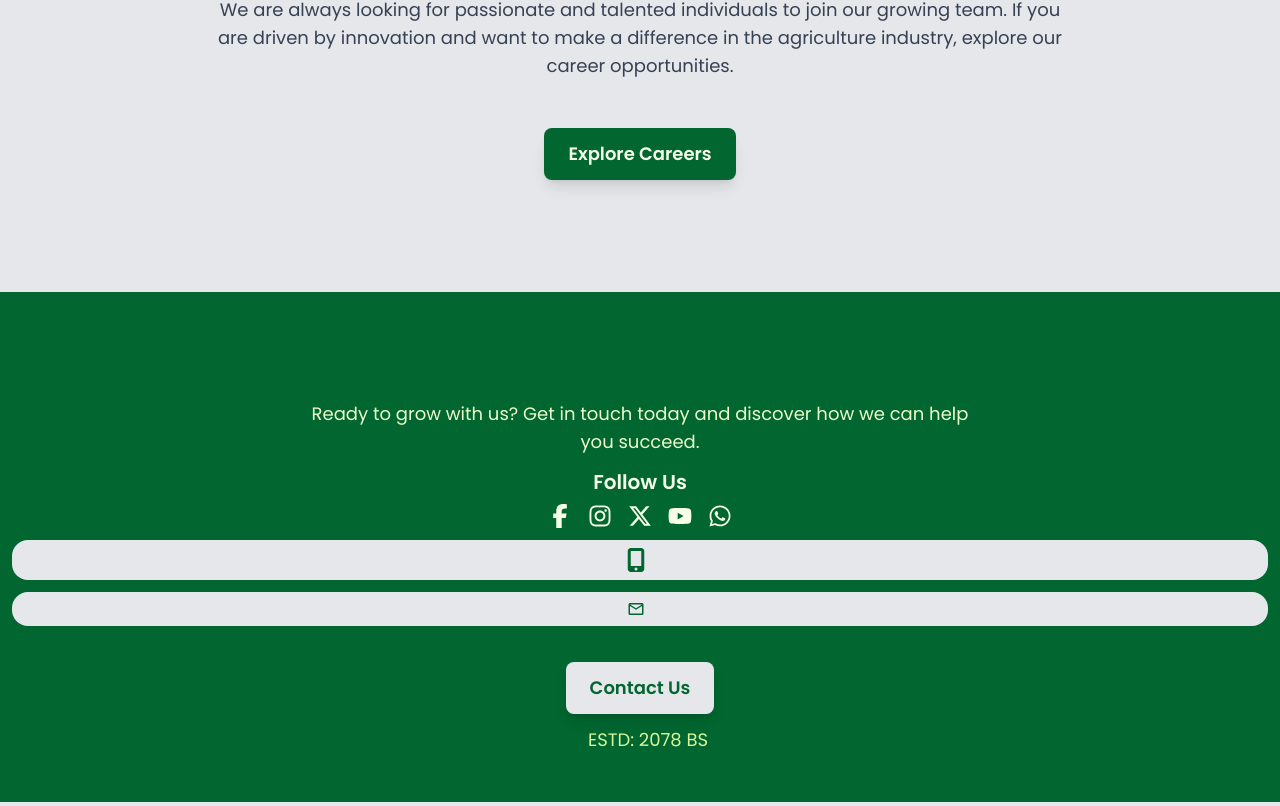
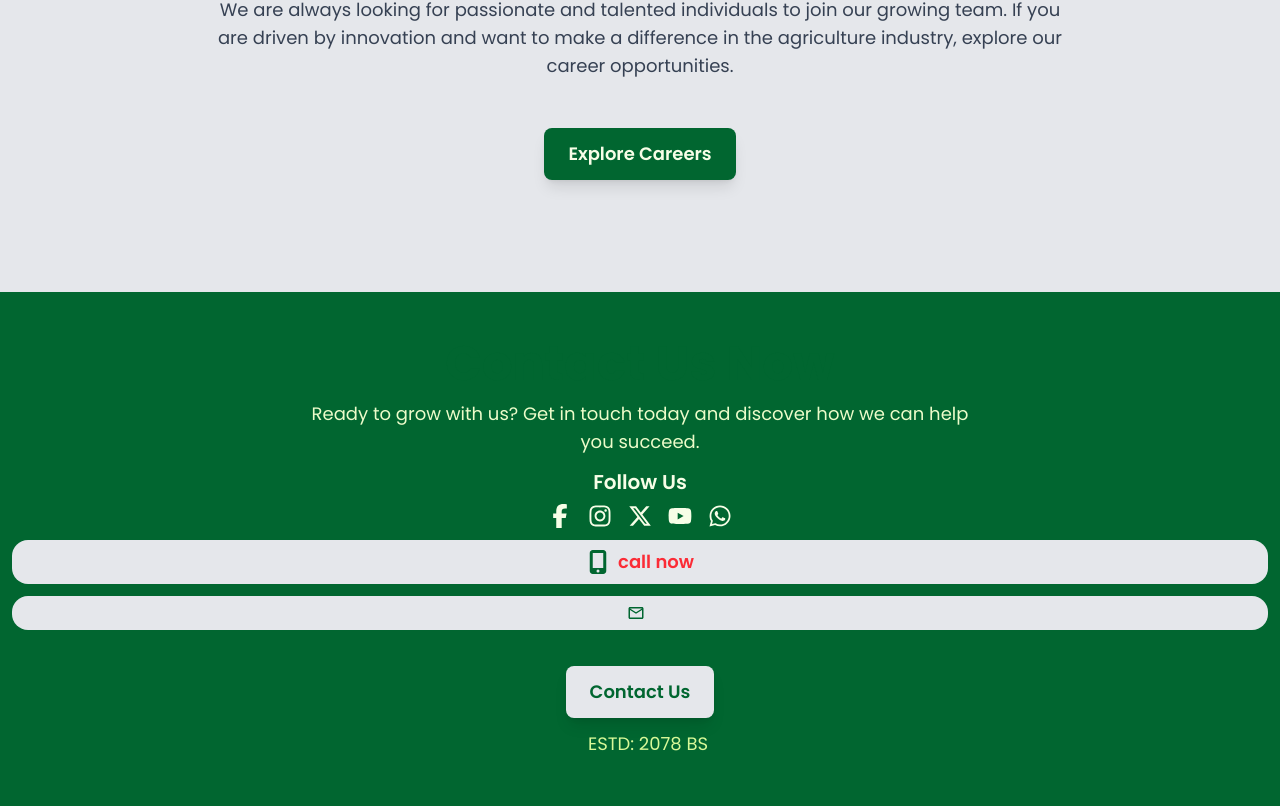
Before and after one commit to sunflowerIU/agriculture-project, a Next.js app: page /about in a window 1280 px wide. Shown: the part 2323-3129 px from the top of the page. Built offline with nearby package versions, Linux system fonts and the light colour scheme; no server answers.

Commit message:
call now

```diff
--- a/app/_components/PhoneNumber.js
+++ b/app/_components/PhoneNumber.js
@@ -28,7 +28,9 @@ function PhoneNumber() {
             )}
             {/* clickable contact */}
             {details.type === "phone" ? (
-              <a href={`tel:${details.contact}`}>{details.contact}</a>
+              <a href={`tel:${details.contact}`}>
+                {details.contact} <span className="text-red-500">call now</span>
+              </a>
             ) : (
               <a href={`mailto:${details.contact}`}>{details.contact}</a>
             )}
```
